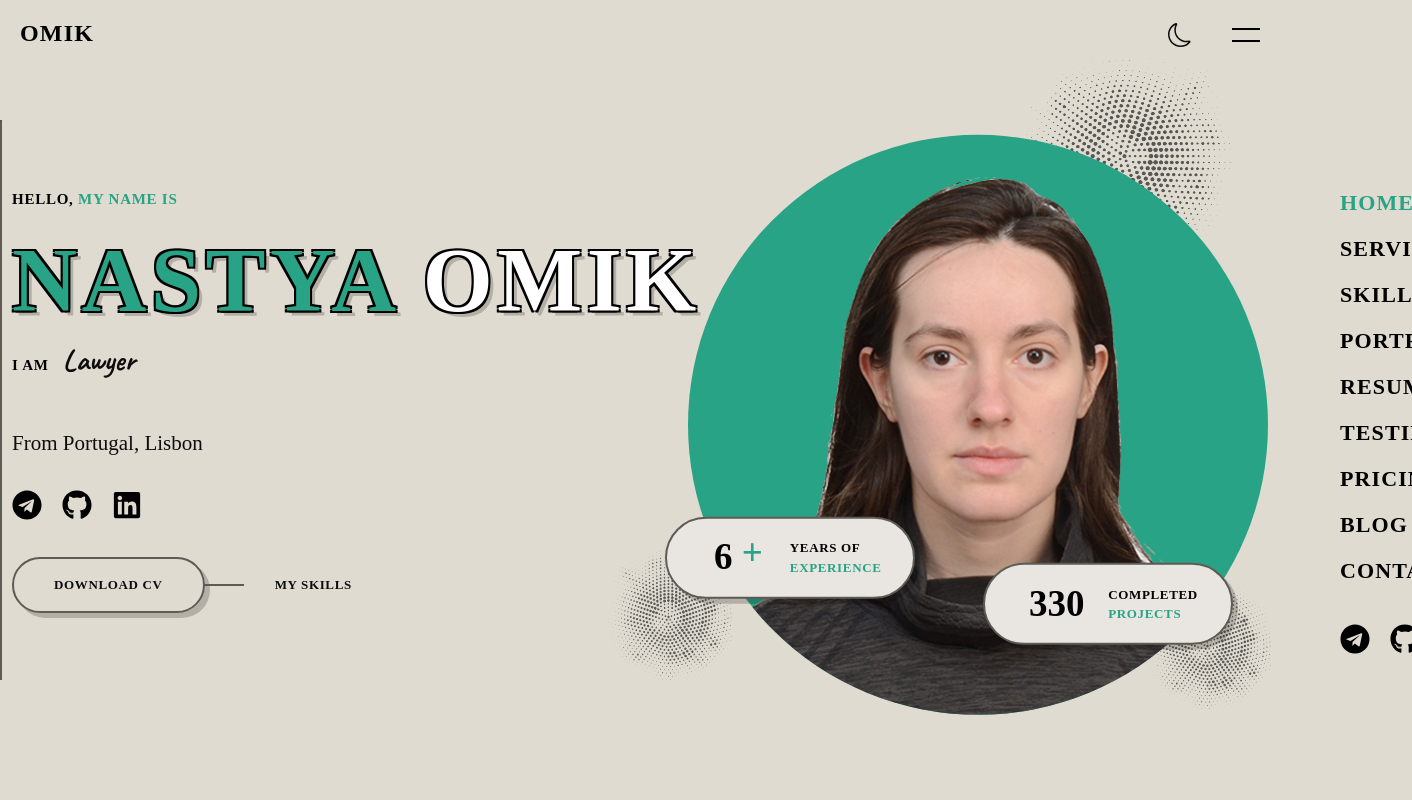
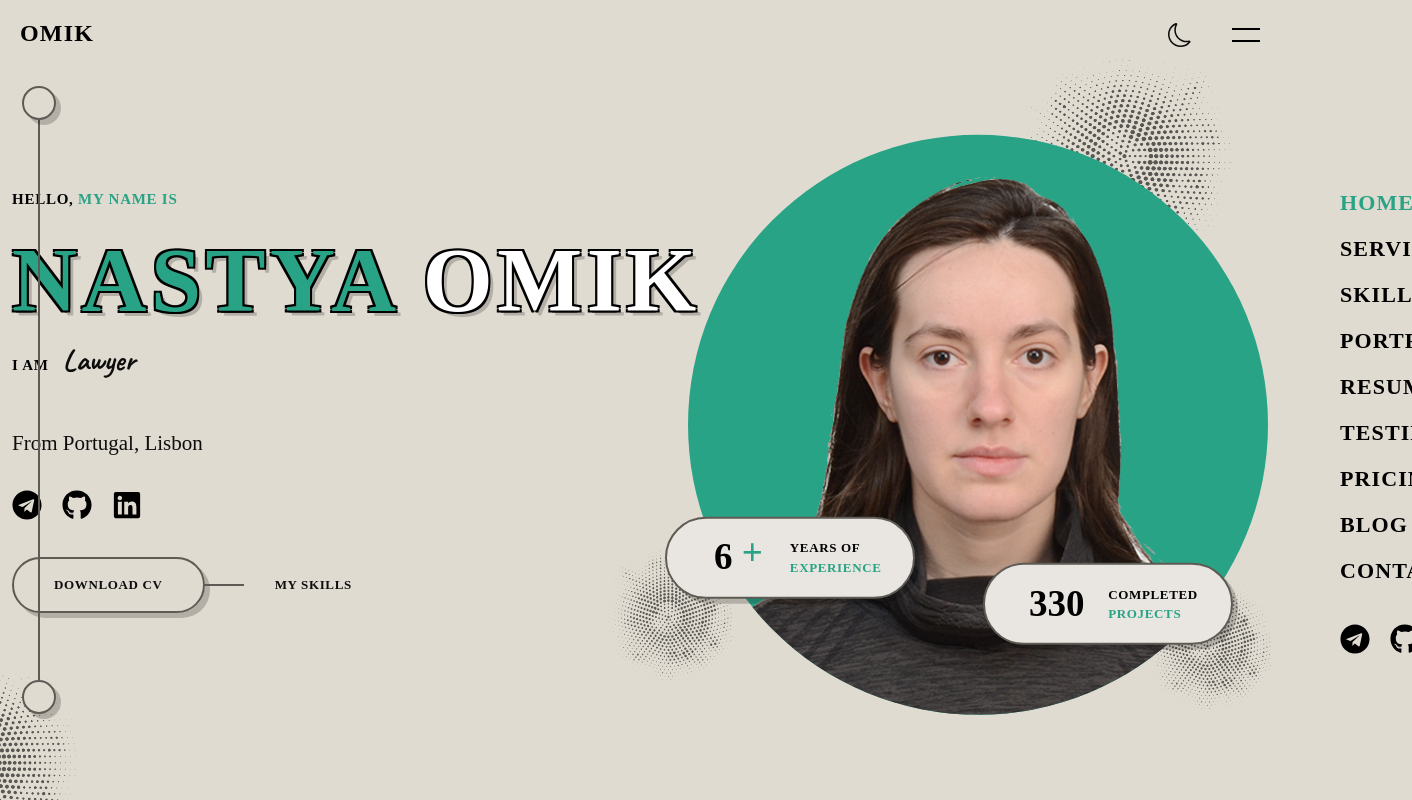
Before and after one commit to permikov/permikov.github.io, a React (Create React App) app: page /#home in a window 1280 px wide. Shown: the top 800 px of the page, 1412 px wide, since content can reach past the window. Built offline with nearby package versions, Linux system fonts and the light colour scheme.

Commit message:
Add decoration

```diff
--- a/src/App.css
+++ b/src/App.css
@@ -273,3 +273,48 @@ img {
     background-color: var(--border-color);
     z-index: 1;
 }
+
+.deco__right {
+    right: 3%;
+}
+
+.deco__left {
+    left: 3%;
+}
+
+.section__deco::before,
+.section__deco::after {
+    content: '';
+    position: absolute;
+    left: 50%;
+    width: 30px;
+    height: 30px;
+    border-radius: 50%;
+    background-color: var(--bg-color);
+    border: 2px solid var(--border-color);
+    box-shadow: var(--shadow);
+}
+
+.section__deco::before {
+    top: 0;
+    transform: translate(-50%, -100%);
+}
+
+.section__deco::after {
+    bottom: 0;
+    transform: translate(-50%, 100%);
+}
+
+.section__deco .shape {
+    max-width: 226px;
+    height: 226px;
+    bottom: -200px;
+}
+
+.deco__left .shape {
+    left: -170px;
+}
+
+.deco__right .shape {
+    right: -170px;
+}
```
